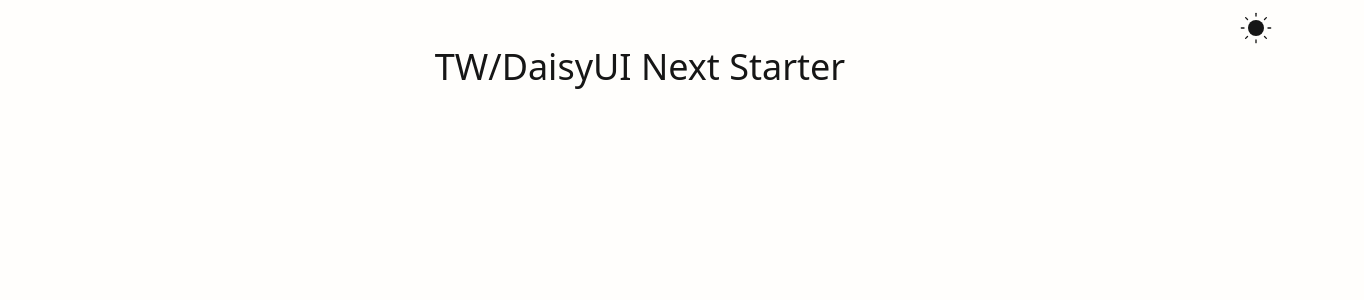
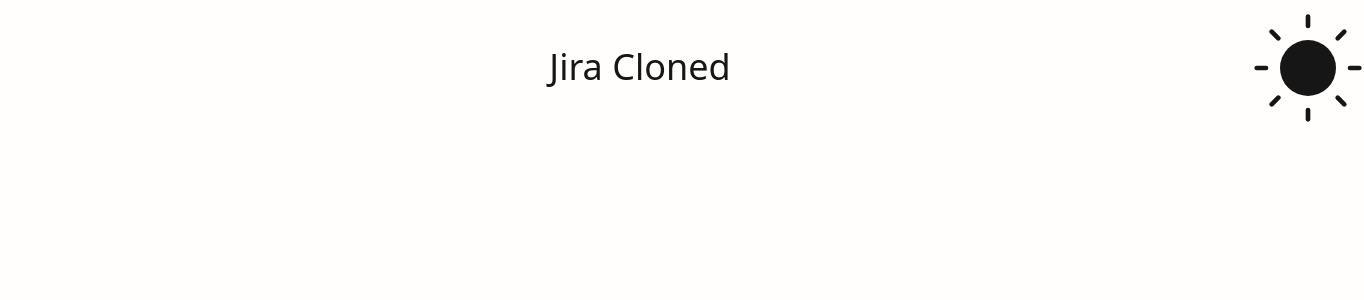
Before and after one commit to PaulHaze/jira-clone, a Next.js app: page / in a window 1280 px wide. Shown: the top 300 px of the page, 1364 px wide, since content can reach past the window. Built offline with nearby package versions, Linux system fonts and the light colour scheme.

Commit message:
size tweaks to theme toggle button

```diff
--- a/src/app/layout.tsx
+++ b/src/app/layout.tsx
@@ -33,7 +33,7 @@
         <ThemeProvider>
           <div className="relative">
             <div className="absolute right-2 top-3">
-              <div className="h-8 w-8 flex-center">
+              <div className="h-5 w-5">
                 <ThemeToggle />
               </div>
             </div>
--- a/src/app/page.tsx
+++ b/src/app/page.tsx
@@ -1,7 +1,7 @@
 export default function Home() {
   return (
     <div className="flex flex-col items-center pt-10">
-      <h1 className="">TW/DaisyUI Next Starter</h1>
+      <h1 className="">Jira Cloned</h1>
     </div>
   );
 }
```
